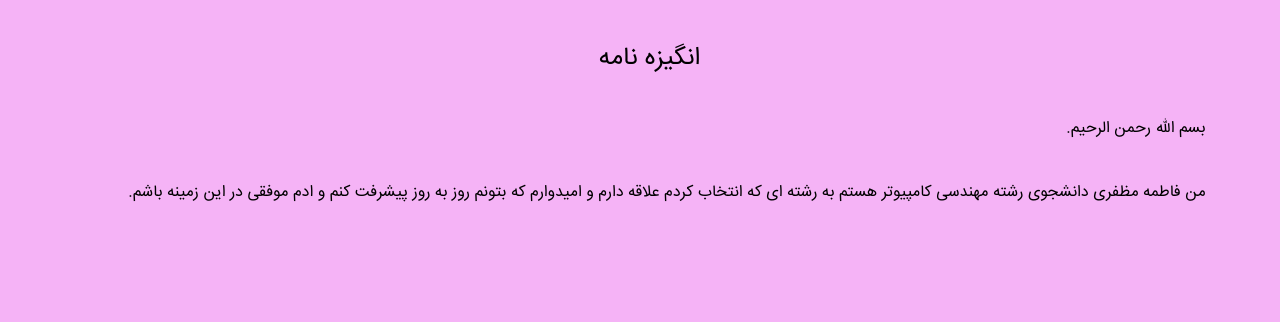
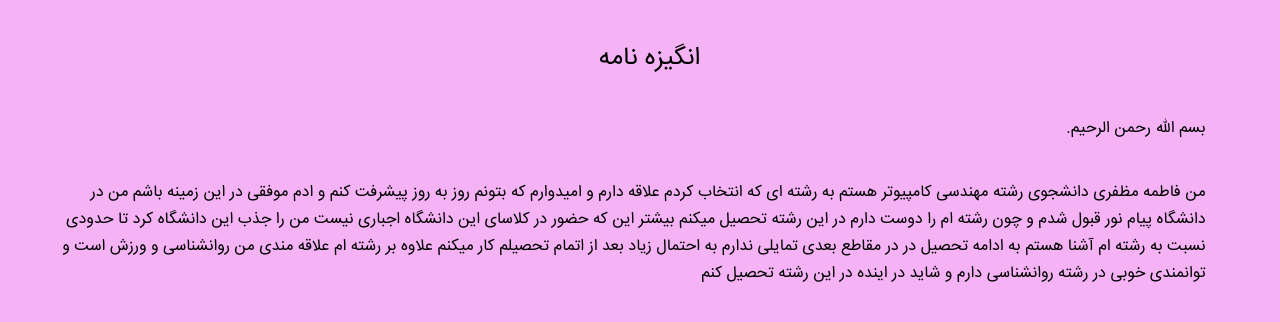
Before and after one commit to fateme-mozafari/SOP, a plain HTML site: page index.html in a window 1280 px wide. Drawn offline with Linux system fonts and the light colour scheme.

Commit message:
Update index.html

```diff
--- a/index.html
+++ b/index.html
@@ -18,7 +18,15 @@
     <span>
 
 من فاطمه مظفری دانشجوی رشته مهندسی کامپیوتر هستم
-به رشته ای که انتخاب کردم علاقه دارم و امیدوارم که بتونم روز به روز پیشرفت کنم و ادم موفقی در این زمینه باشم.
+به رشته ای که انتخاب کردم علاقه دارم و امیدوارم که بتونم روز به روز پیشرفت کنم و ادم موفقی در این زمینه باشم
+من در دانشگاه پیام نور قبول شدم و چون رشته ام را دوست دارم در این رشته تحصیل میکنم
+بیشتر این که حضور در کلاسای این دانشگاه اجباری نیست من را جذب این دانشگاه کرد
+تا حدودی نسبت به رشته ام آشنا هستم
+به ادامه تحصیل در در مقاطع بعدی تمایلی ندارم
+به احتمال زیاد بعد از اتمام تحصیلم کار میکنم
+علاوه بر رشته ام علاقه مندی من روانشناسی و ورزش است
+و توانمندی خوبی در رشته روانشناسی دارم
+و شاید در اینده در این رشته تحصیل کنم
     </span>
 </div>
 </body>
```
